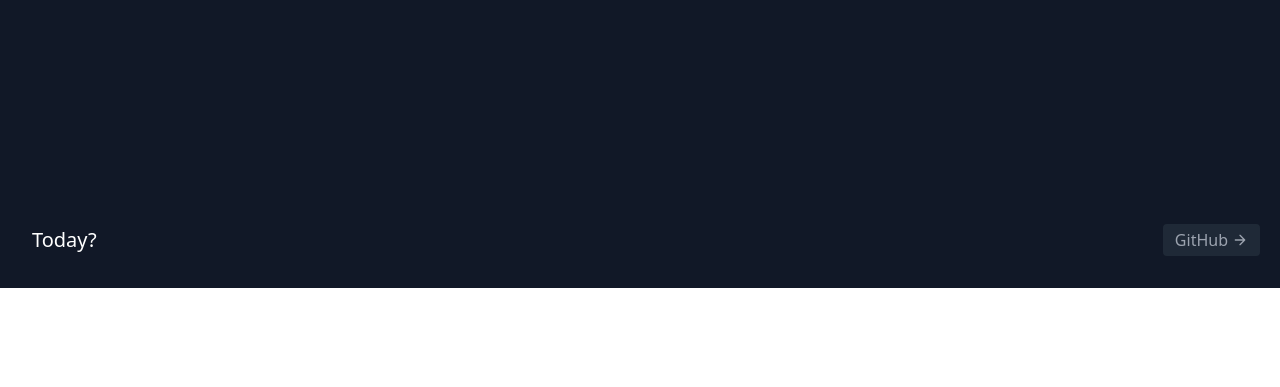
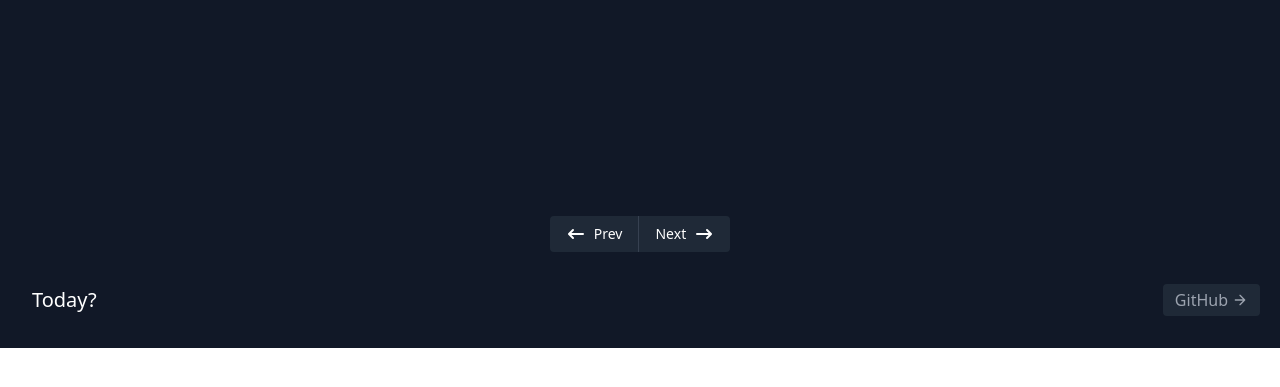
Before and after one commit to Vivek-Kolhe/On-This-Day-WebApp, a Flask app: page /births in a window 1280 px wide. Shown: the part 72-459 px from the top of the page. Run offline with Flask 2, Linux system fonts and the light colour scheme; data that the repository does not hold is empty; some libraries are stand-ins or nearby versions.

Commit message:
added_pagination

```diff
--- a/app/templates/index.html
+++ b/app/templates/index.html
@@ -29,4 +29,30 @@
         </div>
     </div>
 </section>
+<div class="flex flex-col items-center bg-gray-900">
+    <div class="inline-flex mt-2 xs:mt-0">
+        {% if records.has_prev %}
+            <a href="{{ url_for('views.births', page = records.prev_num) }}" class="text-indigo-400 inline-flex items-center mt-4">
+                <button class="inline-flex items-center py-2 px-4 text-sm font-medium text-white bg-gray-800 rounded-l hover:bg-gray-900 dark:bg-gray-800 dark:border-gray-700 dark:text-gray-400 dark:hover:bg-gray-700 dark:hover:text-white">
+        {% else %}
+            <a class="text-indigo-400 inline-flex items-center mt-4">
+                <button class="cursor-not-allowed inline-flex items-center py-2 px-4 text-sm font-medium text-white bg-gray-800 rounded-l hover:bg-gray-900 dark:bg-gray-800 dark:border-gray-700 dark:text-gray-400 dark:hover:bg-gray-700 dark:hover:text-white">
+        {% endif %}
+                    <svg class="mr-2 w-5 h-5" fill="currentColor" viewBox="0 0 20 20" xmlns="http://www.w3.org/2000/svg"><path fill-rule="evenodd" d="M7.707 14.707a1 1 0 01-1.414 0l-4-4a1 1 0 010-1.414l4-4a1 1 0 011.414 1.414L5.414 9H17a1 1 0 110 2H5.414l2.293 2.293a1 1 0 010 1.414z" clip-rule="evenodd"></path></svg>
+                    Prev
+                </button>
+            </a>
+        {% if records.has_next %}
+            <a href="{{ url_for('views.births', page = records.next_num) }}" class="text-indigo-400 inline-flex items-center mt-4">
+                <button class="inline-flex items-center py-2 px-4 text-sm font-medium text-white bg-gray-800 rounded-r border-0 border-l border-gray-700 hover:bg-gray-900 dark:bg-gray-800 dark:border-gray-700 dark:text-gray-400 dark:hover:bg-gray-700 dark:hover:text-white">
+        {% else %}
+            <a class="text-indigo-400 inline-flex items-center mt-4">
+                <button class="cursor-not-allowed inline-flex items-center py-2 px-4 text-sm font-medium text-white bg-gray-800 rounded-r border-0 border-l border-gray-700 hover:bg-gray-900 dark:bg-gray-800 dark:border-gray-700 dark:text-gray-400 dark:hover:bg-gray-700 dark:hover:text-white">
+        {% endif %}
+                    Next
+                    <svg class="ml-2 w-5 h-5" fill="currentColor" viewBox="0 0 20 20" xmlns="http://www.w3.org/2000/svg"><path fill-rule="evenodd" d="M12.293 5.293a1 1 0 011.414 0l4 4a1 1 0 010 1.414l-4 4a1 1 0 01-1.414-1.414L14.586 11H3a1 1 0 110-2h11.586l-2.293-2.293a1 1 0 010-1.414z" clip-rule="evenodd"></path></svg>
+                </button>
+            </a>
+    </div>
+</div>
 {% endblock %}
```
